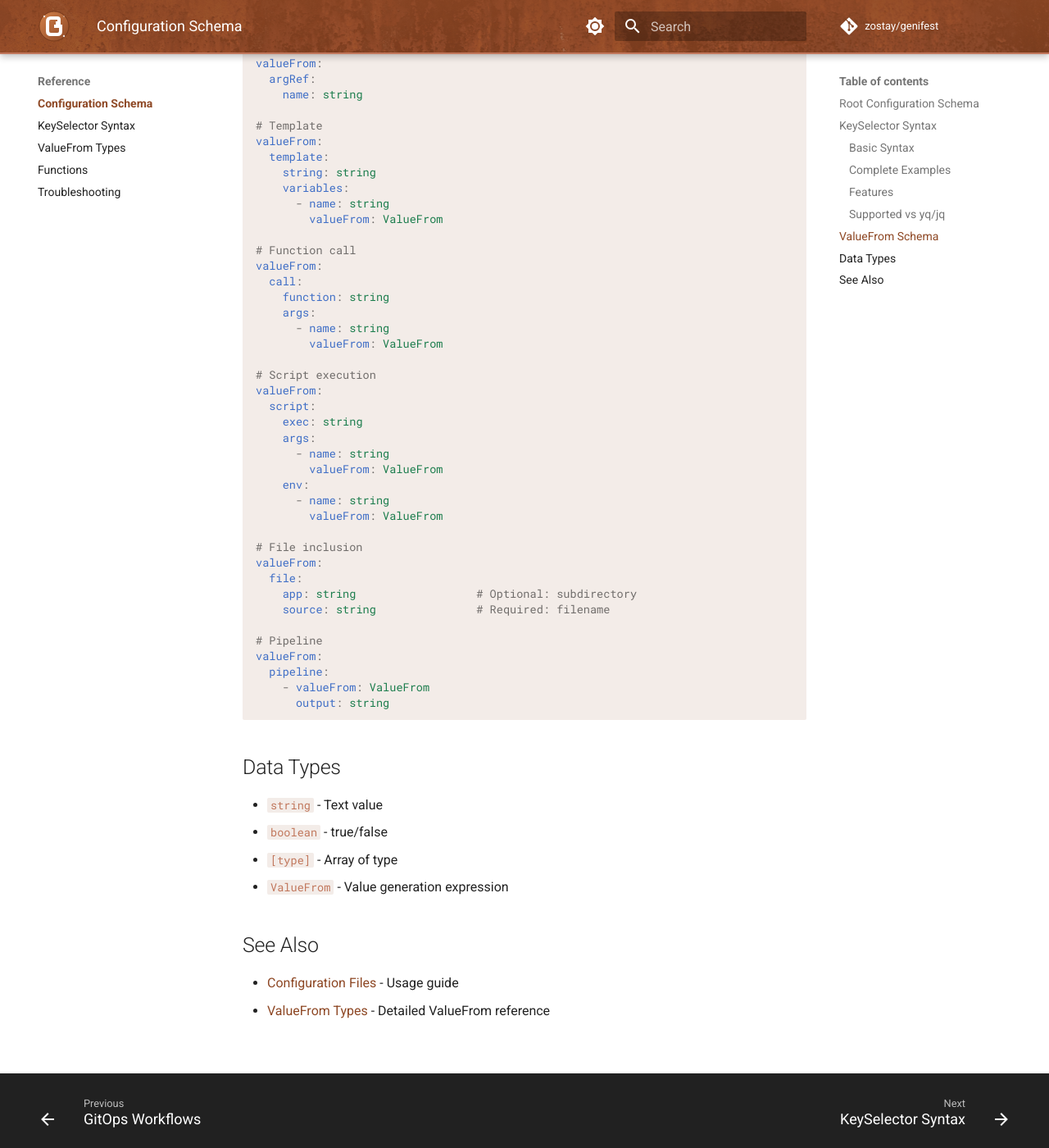
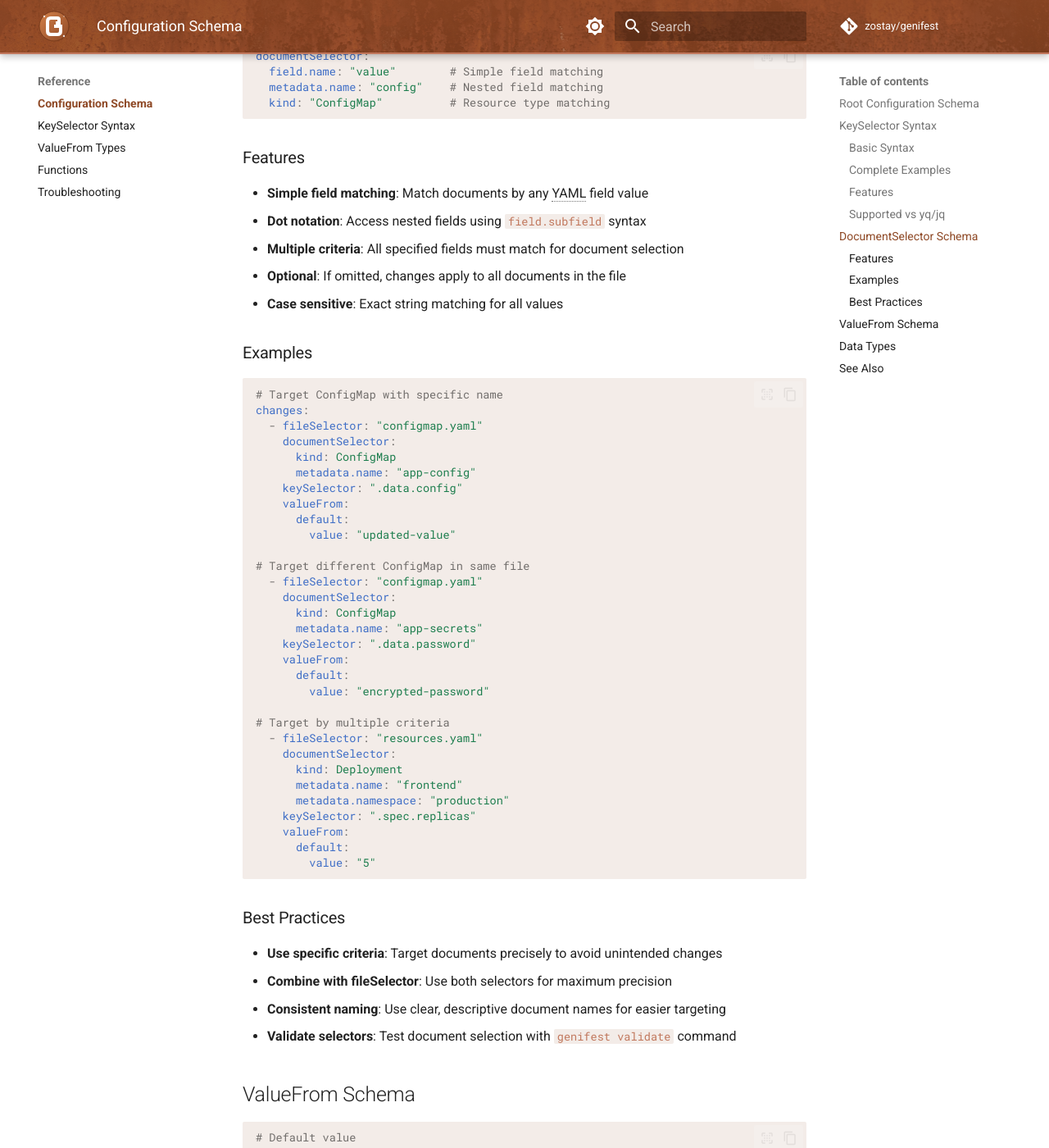
Before and after one commit to zostay/genifest, an MkDocs documentation site: the page built from docs/reference/schema.md, in a window 1280 px wide and 1400 px high, scrolled down 3624 px. Shown: the whole window at 82% size. Built offline with MkDocs 1.6.1 and Material for MkDocs 9.7.7, drawn with Linux system fonts in a browser that asks for light colours; comment, search, counter and statistics services are not loaded; the version menu is left out; some of the changed text lies outside the part shown.

Commit message:
docs: update

````diff
--- a/docs/reference/schema.md
+++ b/docs/reference/schema.md
@@ -31,6 +31,8 @@ files:                           # Optional: managed files
 changes:                         # Optional: change definitions
   - tag: string                  # Optional: filter tag
     fileSelector: string         # Required: file pattern
+    documentSelector:            # Optional: document selector for multi-document files
+      field: string              # YAML field to match (supports dot notation)
     keySelector: string          # Required: YAML path
     valueFrom: ValueFrom         # Required: value generation
 ```
@@ -135,6 +137,68 @@ This implementation focuses on **path navigation** and supports a subset of yq/j
 !!! info "Complete KeySelector Reference"
     For comprehensive documentation of keySelector syntax, grammar details, and examples, see the [KeySelector Reference](keyselectors.md).
 
+## DocumentSelector Schema
+
+For files containing multiple YAML documents (separated by `---`), `documentSelector` allows targeting specific documents:
+
+```yaml
+documentSelector:
+  field.name: "value"        # Simple field matching
+  metadata.name: "config"    # Nested field matching
+  kind: "ConfigMap"          # Resource type matching
+```
+
+### Features
+
+- **Simple field matching**: Match documents by any YAML field value
+- **Dot notation**: Access nested fields using `field.subfield` syntax
+- **Multiple criteria**: All specified fields must match for document selection
+- **Optional**: If omitted, changes apply to all documents in the file
+- **Case sensitive**: Exact string matching for all values
+
+### Examples
+
+```yaml
+# Target ConfigMap with specific name
+changes:
+  - fileSelector: "configmap.yaml"
+    documentSelector:
+      kind: ConfigMap
+      metadata.name: "app-config"
+    keySelector: ".data.config"
+    valueFrom:
+      default:
+        value: "updated-value"
+
+# Target different ConfigMap in same file
+  - fileSelector: "configmap.yaml"
+    documentSelector:
+      kind: ConfigMap
+      metadata.name: "app-secrets"
+    keySelector: ".data.password"
+    valueFrom:
+      default:
+        value: "encrypted-password"
+
+# Target by multiple criteria
+  - fileSelector: "resources.yaml"
+    documentSelector:
+      kind: Deployment
+      metadata.name: "frontend"
+      metadata.namespace: "production"
+    keySelector: ".spec.replicas"
+    valueFrom:
+      default:
+        value: "5"
+```
+
+### Best Practices
+
+- **Use specific criteria**: Target documents precisely to avoid unintended changes
+- **Combine with fileSelector**: Use both selectors for maximum precision
+- **Consistent naming**: Use clear, descriptive document names for easier targeting
+- **Validate selectors**: Test document selection with `genifest validate` command
+
 ## ValueFrom Schema
 
 ```yaml
````
Also changed, not shown: README.md (+36 -0 lines), docs/reference/keyselectors.md (+15 -0 lines), docs/user-guide/configuration.md (+3 -0 lines).
